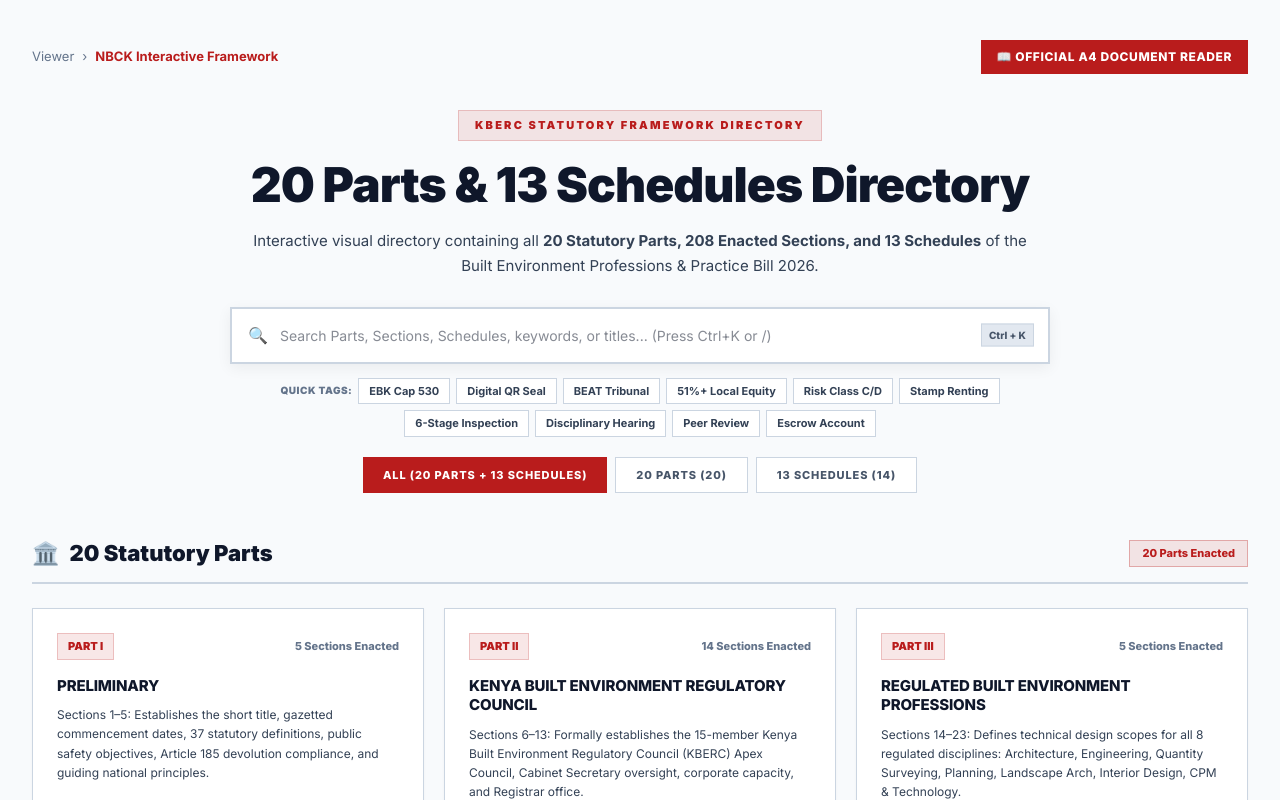
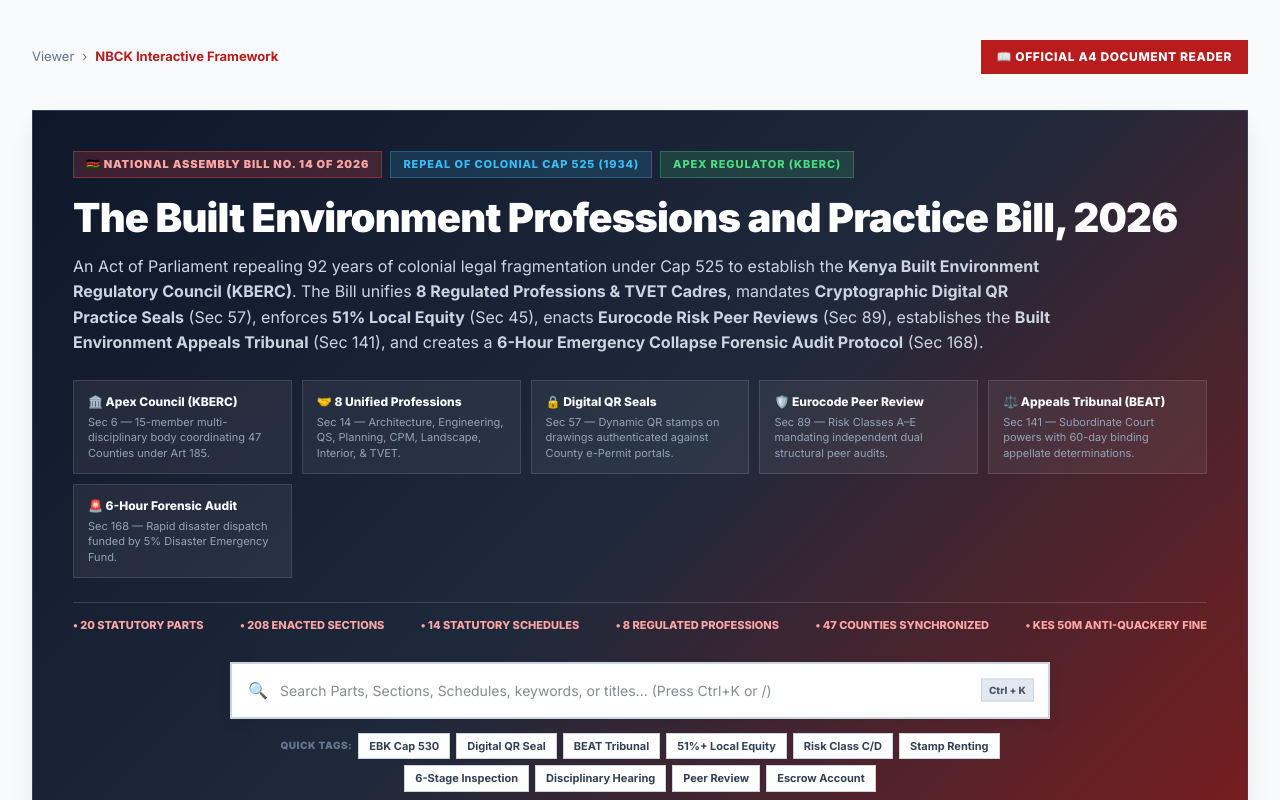
Before and after one commit to nyagonchonga/KBERC, a Next.js app: page /viewer/interactive in a window 1280 px wide. Shown: the top 800 px of the page. Built offline with nearby package versions, Linux system fonts and the light colour scheme.

Commit message:
feat(hero): overhaul interactive viewer hero section with comprehensive Bill metadata, preamble intent, 6 key statutory pillars, and metrics bar

```diff
--- a/src/app/viewer/interactive/page.tsx
+++ b/src/app/viewer/interactive/page.tsx
@@ -313,21 +313,66 @@ export default function InteractiveViewerIndex() {
           </Link>
         </nav>
 
-        {/* Hero Section */}
-        <div style={{ textAlign: 'center', marginBottom: '44px' }}>
-          <div style={{ display: 'inline-flex', alignItems: 'center', gap: '10px', marginBottom: '16px', background: 'rgba(185,28,28,0.1)', padding: '6px 16px', border: '1px solid rgba(185,28,28,0.2)' }}>
-            <span style={{ fontSize: '11px', fontWeight: 900, color: '#b91c1c', letterSpacing: '0.2em', textTransform: 'uppercase' }}>
-              KBERC STATUTORY FRAMEWORK DIRECTORY
+        {/* ─── Informative Executive Hero Section ───────────────────────────── */}
+        <div style={{
+          background: 'linear-gradient(135deg, #0F172A 0%, #1E293B 50%, #7F1D1D 100%)',
+          color: '#FFFFFF',
+          padding: 'clamp(24px, 4vw, 40px)',
+          border: '1px solid #334155',
+          marginBottom: '36px',
+          boxShadow: '0 10px 25px -5px rgba(0,0,0,0.1)'
+        }}>
+          {/* Badges Bar */}
+          <div style={{ display: 'flex', alignItems: 'center', gap: '8px', marginBottom: '16px', flexWrap: 'wrap' }}>
+            <span style={{ fontSize: '11px', fontWeight: 900, color: '#FCA5A5', background: 'rgba(239, 68, 68, 0.2)', padding: '4px 12px', border: '1px solid rgba(239, 68, 68, 0.4)', textTransform: 'uppercase', letterSpacing: '0.08em' }}>
+              🇰🇪 National Assembly Bill No. 14 of 2026
+            </span>
+            <span style={{ fontSize: '11px', fontWeight: 800, color: '#38BDF8', background: 'rgba(56, 189, 248, 0.15)', padding: '4px 12px', border: '1px solid rgba(56, 189, 248, 0.3)', textTransform: 'uppercase', letterSpacing: '0.08em' }}>
+              Repeal of Colonial Cap 525 (1934)
+            </span>
+            <span style={{ fontSize: '11px', fontWeight: 800, color: '#4ADE80', background: 'rgba(74, 222, 128, 0.15)', padding: '4px 12px', border: '1px solid rgba(74, 222, 128, 0.3)', textTransform: 'uppercase', letterSpacing: '0.08em' }}>
+              Apex Regulator (KBERC)
             </span>
           </div>
 
-          <h1 style={{ fontSize: 'clamp(32px, 5vw, 48px)', fontWeight: 900, color: '#0F172A', letterSpacing: '-0.02em', margin: '0 0 16px 0', lineHeight: 1.15 }}>
-            20 Parts &amp; 13 Schedules Directory
+          {/* Main Title & Subtitle */}
+          <h1 style={{ fontSize: 'clamp(26px, 4.2vw, 40px)', fontWeight: 900, color: '#FFFFFF', letterSpacing: '-0.02em', margin: '0 0 12px 0', lineHeight: 1.2 }}>
+            The Built Environment Professions and Practice Bill, 2026
           </h1>
+          <p style={{ fontSize: 'clamp(14px, 1.8vw, 16px)', color: '#CBD5E1', maxWidth: '1000px', margin: '0 0 24px 0', lineHeight: 1.6 }}>
+            An Act of Parliament repealing 92 years of colonial legal fragmentation under Cap 525 to establish the <strong>Kenya Built Environment Regulatory Council (KBERC)</strong>. The Bill unifies <strong>8 Regulated Professions &amp; TVET Cadres</strong>, mandates <strong>Cryptographic Digital QR Practice Seals</strong> (Sec 57), enforces <strong>51% Local Equity</strong> (Sec 45), enacts <strong>Eurocode Risk Peer Reviews</strong> (Sec 89), establishes the <strong>Built Environment Appeals Tribunal</strong> (Sec 141), and creates a <strong>6-Hour Emergency Collapse Forensic Audit Protocol</strong> (Sec 168).
+          </p>
 
-          <p style={{ fontSize: '15px', color: '#334155', maxWidth: '780px', margin: '0 auto 28px', lineHeight: 1.7 }}>
-            Interactive visual directory containing all <strong>20 Statutory Parts, 208 Enacted Sections, and 13 Schedules</strong> of the Built Environment Professions &amp; Practice Bill 2026.
-          </p>
+          {/* 6 Key Statutory Pillars Grid */}
+          <div style={{ display: 'grid', gridTemplateColumns: 'repeat(auto-fit, minmax(190px, 1fr))', gap: '10px', marginBottom: '24px' }}>
+            {[
+              { icon: '🏛️', title: 'Apex Council (KBERC)', text: 'Sec 6 — 15-member multi-disciplinary body coordinating 47 Counties under Art 185.' },
+              { icon: '🤝', title: '8 Unified Professions', text: 'Sec 14 — Architecture, Engineering, QS, Planning, CPM, Landscape, Interior, & TVET.' },
+              { icon: '🔒', title: 'Digital QR Seals', text: 'Sec 57 — Dynamic QR stamps on drawings authenticated against County e-Permit portals.' },
+              { icon: '🛡️', title: 'Eurocode Peer Review', text: 'Sec 89 — Risk Classes A–E mandating independent dual structural peer audits.' },
+              { icon: '⚖️', title: 'Appeals Tribunal (BEAT)', text: 'Sec 141 — Subordinate Court powers with 60-day binding appellate determinations.' },
+              { icon: '🚨', title: '6-Hour Forensic Audit', text: 'Sec 168 — Rapid disaster dispatch funded by 5% Disaster Emergency Fund.' }
+            ].map((p, pIdx) => (
+              <div key={pIdx} style={{ background: 'rgba(255,255,255,0.06)', padding: '12px 14px', border: '1px solid rgba(255,255,255,0.12)', textAlign: 'left' }}>
+                <div style={{ fontSize: '12px', fontWeight: 800, color: '#F8FAFC', marginBottom: '4px' }}>
+                  {p.icon} {p.title}
+                </div>
+                <div style={{ fontSize: '11px', color: '#94A3B8', lineHeight: 1.4 }}>
+                  {p.text}
+                </div>
+              </div>
+            ))}
+          </div>
+
+          {/* Metrics Bar */}
+          <div style={{ display: 'flex', alignItems: 'center', justifyContent: 'space-between', gap: '12px', flexWrap: 'wrap', marginBottom: '28px', paddingTop: '14px', borderTop: '1px solid rgba(255,255,255,0.15)', fontSize: '11px', fontWeight: 800, color: '#FCA5A5' }}>
+            <span>• 20 STATUTORY PARTS</span>
+            <span>• 208 ENACTED SECTIONS</span>
+            <span>• 14 STATUTORY SCHEDULES</span>
+            <span>• 8 REGULATED PROFESSIONS</span>
+            <span>• 47 COUNTIES SYNCHRONIZED</span>
+            <span>• KES 50M ANTI-QUACKERY FINE</span>
+          </div>
 
           {/* Search & Filter Controls Container */}
           <div style={{ maxWidth: '820px', margin: '0 auto', display: 'flex', flexDirection: 'column', gap: '14px', position: 'relative' }}>
```
